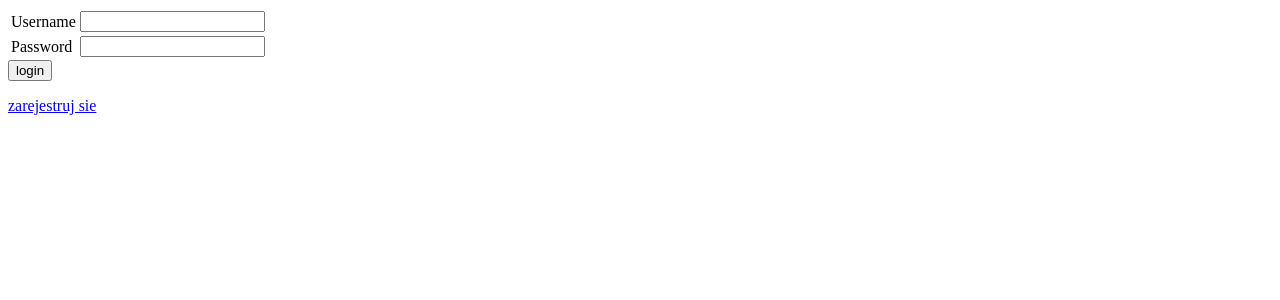
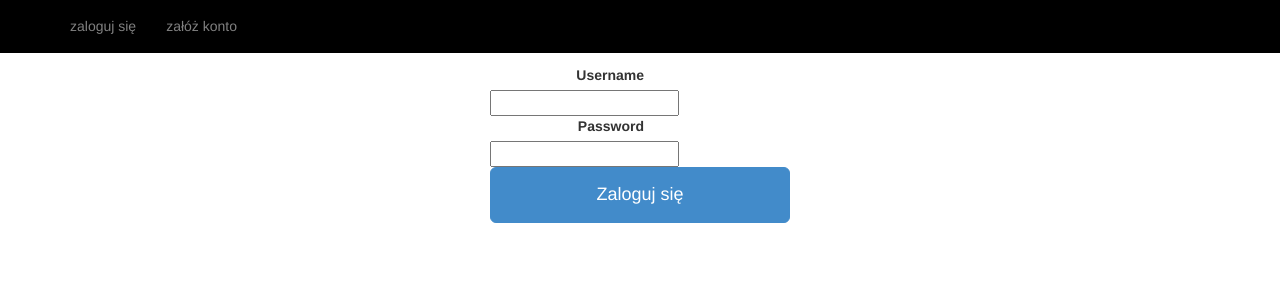
Before and after one commit to weirdnik/plib, a Django app: template templates/login.html in a window 1280 px wide. Shown: the top 300 px of the page. Run offline with Django 3.2, Linux system fonts and the light colour scheme; the template is opened without the code that fills it: most values are stand-ins (such as "Sample title", 1, 10 or a date in 2020); form fields are guessed from the names that the template uses.

Commit message:
add styles for login page

```diff
--- a/static/style.css
+++ b/static/style.css
@@ -1,15 +1,17 @@
 /*
  * = General
  * = Feed
+ * = Forms
+ * == Login
  */
 
-/* = General ===============================================================*/
+/* = General ============================================================== */
 
 body {
   padding-top: 50px;
 }
 
-/* = Feed ==================================================================*/
+/* = Feed ================================================================= */
 
 .feed {
   padding-left: 0;
@@ -30,6 +32,22 @@ body {
   height: 32px;
   vertical-align: middle;
 }
+
+/* = Forms ================================================================ */
+
+/* == Login =============================================================== */
+
+.form-signin {
+  max-width: 330px;
+  padding: 15px;
+  margin: 0 auto;
+}
+
+.form-signin label {
+  width: 154px;
+  text-align: right;
+}
+
 
 .helptext { display: none; }
 
--- a/templates/login.html
+++ b/templates/login.html
@@ -1,21 +1,20 @@
-{% if form.errors %}
-<p>Your username and password didn't match. Please try again.</p>
-{% endif %}
+{% extends "xhtml.html" %}{% block body %}
+{% include "parts/menu.html" %}
+<div class="container">
+  {% if form.errors %}
+  <p class="error">Your username and password didn't match. Please try again.</p>
+  {% endif %}
 
-  <form method="post" action="{% url django.contrib.auth.views.login %}">
+  <form class="form-signin" method="post" action="{% url django.contrib.auth.views.login %}">
     {%csrf_token %}
-    <table>
-      <tr>
-        <td>{{ form.username.label_tag }}</td>
-        <td>{{ form.username }}</td>
-      </tr>
-      <tr>
-        <td>{{ form.password.label_tag }}</td>
-        <td>{{ form.password }}</td>
-      </tr>
-    </table>
-    <input type="submit" value="login" />
+    {{ form.username.label_tag }}
+    {{ form.username }}
+
+    {{ form.password.label_tag }}
+    {{ form.password }}
+    <button type="submit" class="btn btn-large btn-primary btn-block">Zaloguj się</button>
     <input type="hidden" name="next" value="{% url mobile_dashboard %}" />
   </form>
 
-  <a href="{% url profile.views.register %}">zarejestruj sie</a>
+</div>
+{% endblock body %}
```
